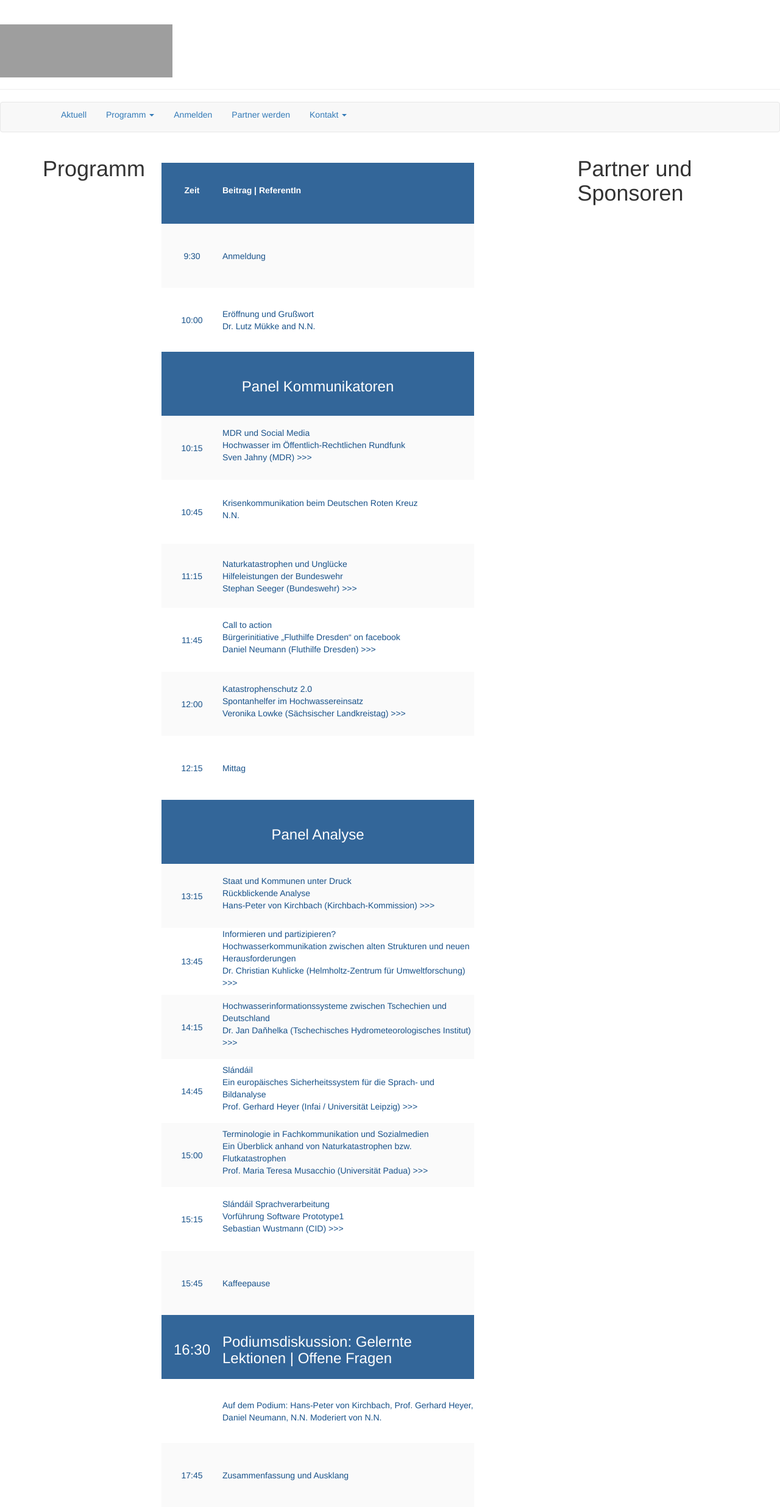
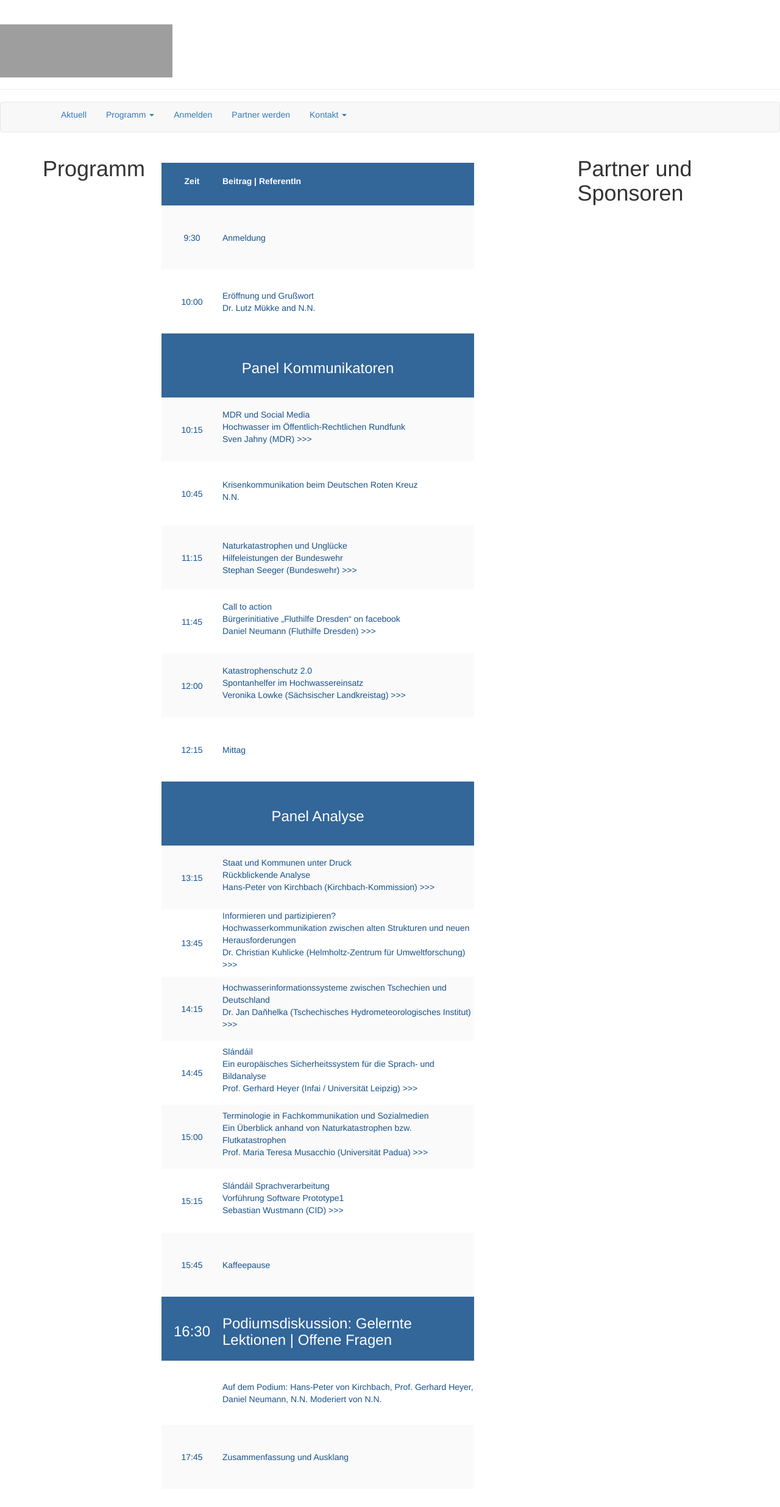
Before and after one commit to susedev/test, a Jekyll site: the page built from programm-uebersicht.html, in a window 1280 px wide. Shown: the whole page at 61% size. Built offline with Jekyll 4.4.1, drawn with Linux system fonts in a browser that asks for light colours; nearby versions of some CDN libraries; after the commit the page ends 2442 px from its top, so only the background shows below that; grey boxes are pictures that could not be loaded.

Commit message:
Edit from JekyllCMS

```diff
--- a/programm-uebersicht.html
+++ b/programm-uebersicht.html
@@ -6,10 +6,10 @@ title: Programm
 <table align="left" border="0" border-color="#FFFFFF" cellpadding="50" cellspacing="10" style="height: 1298px;" width="513">
 	<thead>
 		<tr>
-			<th scope="col" style="background-color: rgb(51, 102, 153); border-color: rgb(255, 255, 255); text-align: center; vertical-align: middle; height: 100px; width: 100px;">
+			<th scope="col" style="background-color: rgb(51, 102, 153); border-color: rgb(255, 255, 255); text-align: center; vertical-align: middle; height: 70px; width: 100px;">
 			<p><span style="color:#FFFFFF;">Zeit</span></p>
 			</th>
-			<th scope="col" style="background-color: rgb(51, 102, 153); border-color: rgb(255, 255, 255); text-align: left; vertical-align: middle; height: 100px;">
+			<th scope="col" style="background-color: rgb(51, 102, 153); border-color: rgb(255, 255, 255); text-align: left; vertical-align: middle; height: 70px;">
 			<p><span style="color:#FFFFFF;">Beitrag | ReferentIn</span></p>
 			</th>
 		</tr>
```
